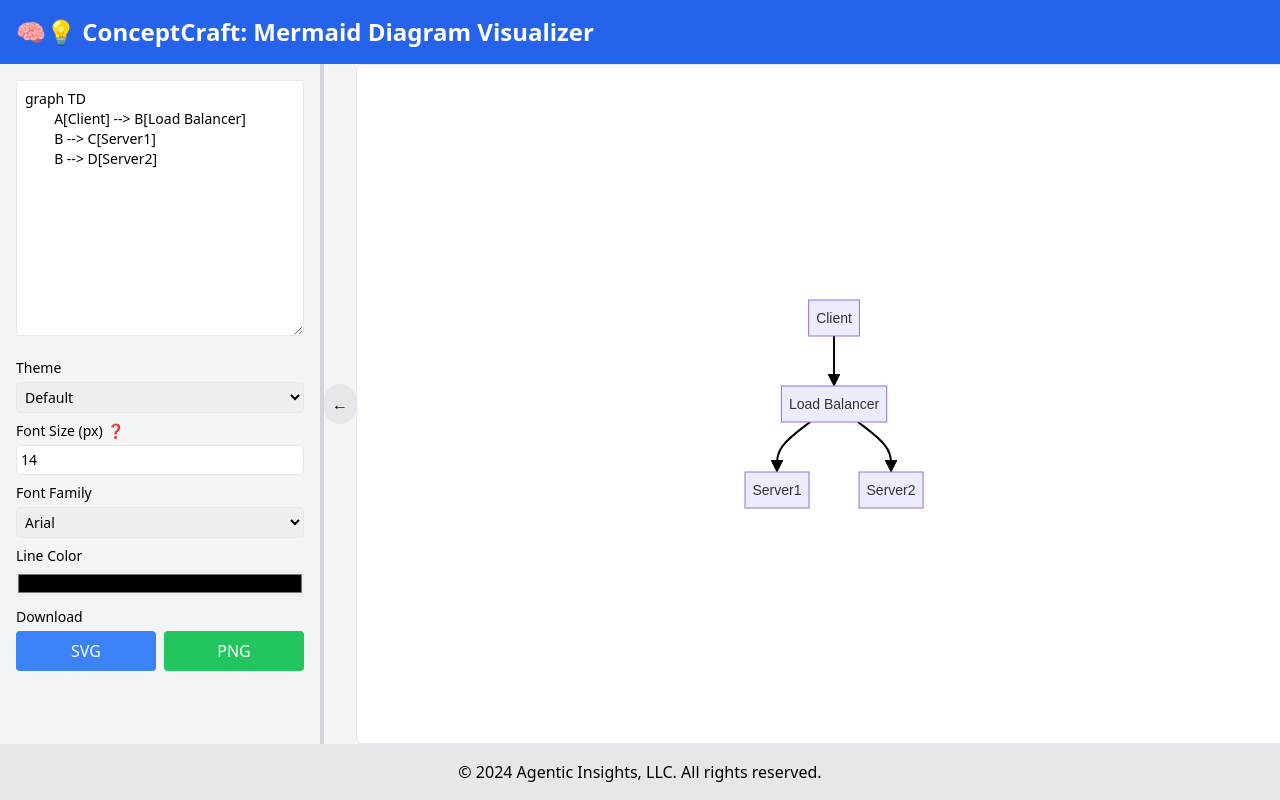
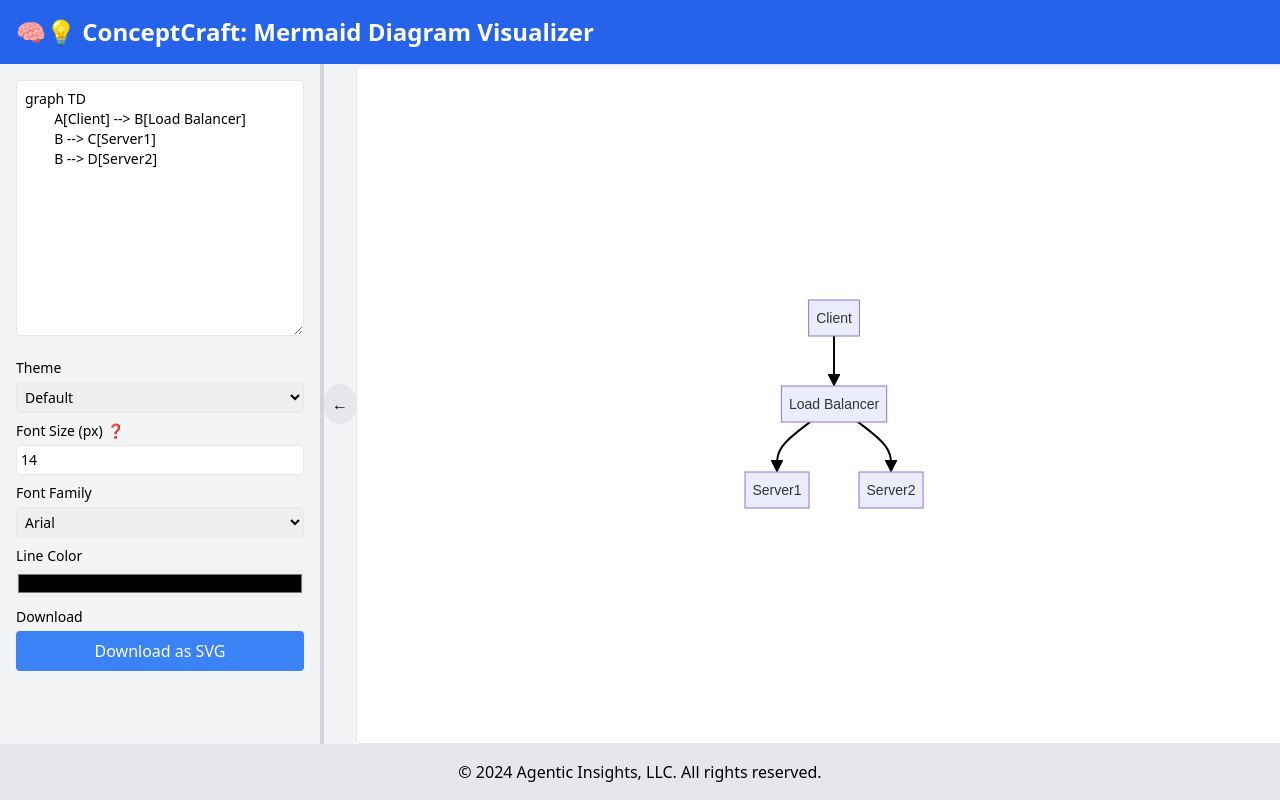
Before and after one commit to killerapp/mermaid-render, a Next.js app: page / in a window 1280 px wide. Shown: the top 800 px of the page. Built offline with nearby package versions, Linux system fonts and the light colour scheme.

Commit message:
feat: Remove PNG download button

```diff
--- a/components/DiagramControls.jsx
+++ b/components/DiagramControls.jsx
@@ -127,18 +127,12 @@ const DiagramControls = ({
           </div>
           <div className="mb-2">
             <label className="block text-sm font-medium mb-1">Download</label>
-            <div className="flex space-x-2">
+            <div>
               <button
                 onClick={() => handleDownload('svg')}
-                className="flex-1 p-2 bg-blue-500 text-white rounded hover:bg-blue-600"
+                className="w-full p-2 bg-blue-500 text-white rounded hover:bg-blue-600"
               >
-                SVG
-              </button>
-              <button
-                onClick={() => handleDownload('png')}
-                className="flex-1 p-2 bg-green-500 text-white rounded hover:bg-green-600"
-              >
-                PNG
+                Download as SVG
               </button>
             </div>
           </div>
--- a/components/MermaidRenderer.jsx
+++ b/components/MermaidRenderer.jsx
@@ -15,7 +15,7 @@ const MermaidRenderer = () => {
   const [isLeftPanelCollapsed, setIsLeftPanelCollapsed] = useState(false);
   const [leftPanelWidth, setLeftPanelWidth] = useState(25);
 
-  const handleDownload = async (format) => {
+  const handleDownload = () => {
     try {
       const svgElement = document.querySelector('#mermaid-diagram svg');
       if (!svgElement) {
@@ -25,42 +25,16 @@ const MermaidRenderer = () => {
       const svgData = new XMLSerializer().serializeToString(svgElement);
       const svgBlob = new Blob([svgData], { type: 'image/svg+xml;charset=utf-8' });
 
-      if (format === 'svg') {
-        downloadBlob(svgBlob, 'mermaid-diagram.svg');
-      } else if (format === 'png') {
-        const img = new Image();
-        img.onload = () => {
-          const canvas = document.createElement('canvas');
-          canvas.width = img.width;
-          canvas.height = img.height;
-          const ctx = canvas.getContext('2d');
-          ctx.drawImage(img, 0, 0);
-
-          // Instead of using toBlob, we'll use toDataURL
-          const pngData = canvas.toDataURL('image/png');
-          const link = document.createElement('a');
-          link.href = pngData;
-          link.download = 'mermaid-diagram.png';
-          link.click();
-        };
-        img.onerror = () => {
-          throw new Error('Failed to load SVG as image');
-        };
-        img.src = URL.createObjectURL(svgBlob);
-      }
+      const url = URL.createObjectURL(svgBlob);
+      const link = document.createElement('a');
+      link.href = url;
+      link.download = 'mermaid-diagram.svg';
+      link.click();
+      URL.revokeObjectURL(url);
     } catch (error) {
       console.error('Error downloading diagram:', error);
       setError(`Error downloading diagram: ${error.message}`);
     }
-  };
-
-  const downloadBlob = (blob, fileName) => {
-    const url = URL.createObjectURL(blob);
-    const link = document.createElement('a');
-    link.href = url;
-    link.download = fileName;
-    link.click();
-    URL.revokeObjectURL(url);
   };
 
   const handleResize = (e) => {
```
